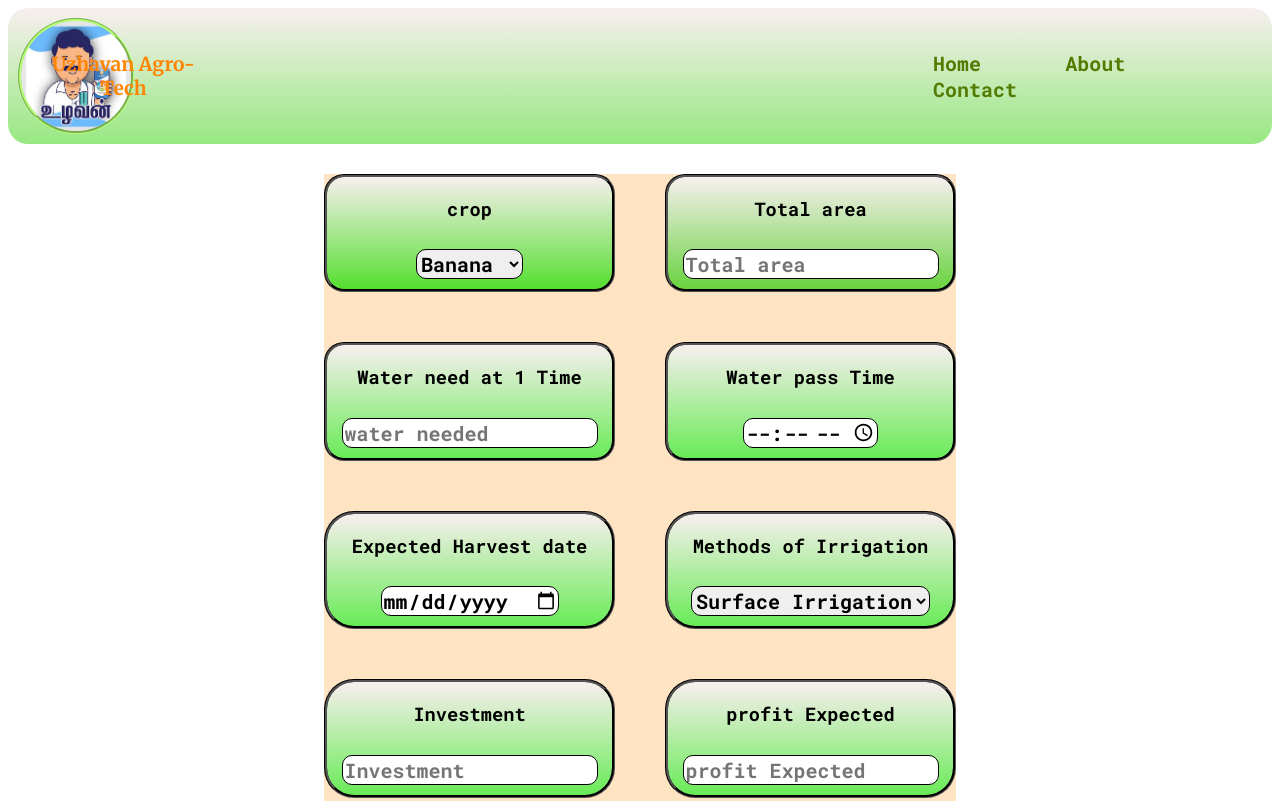
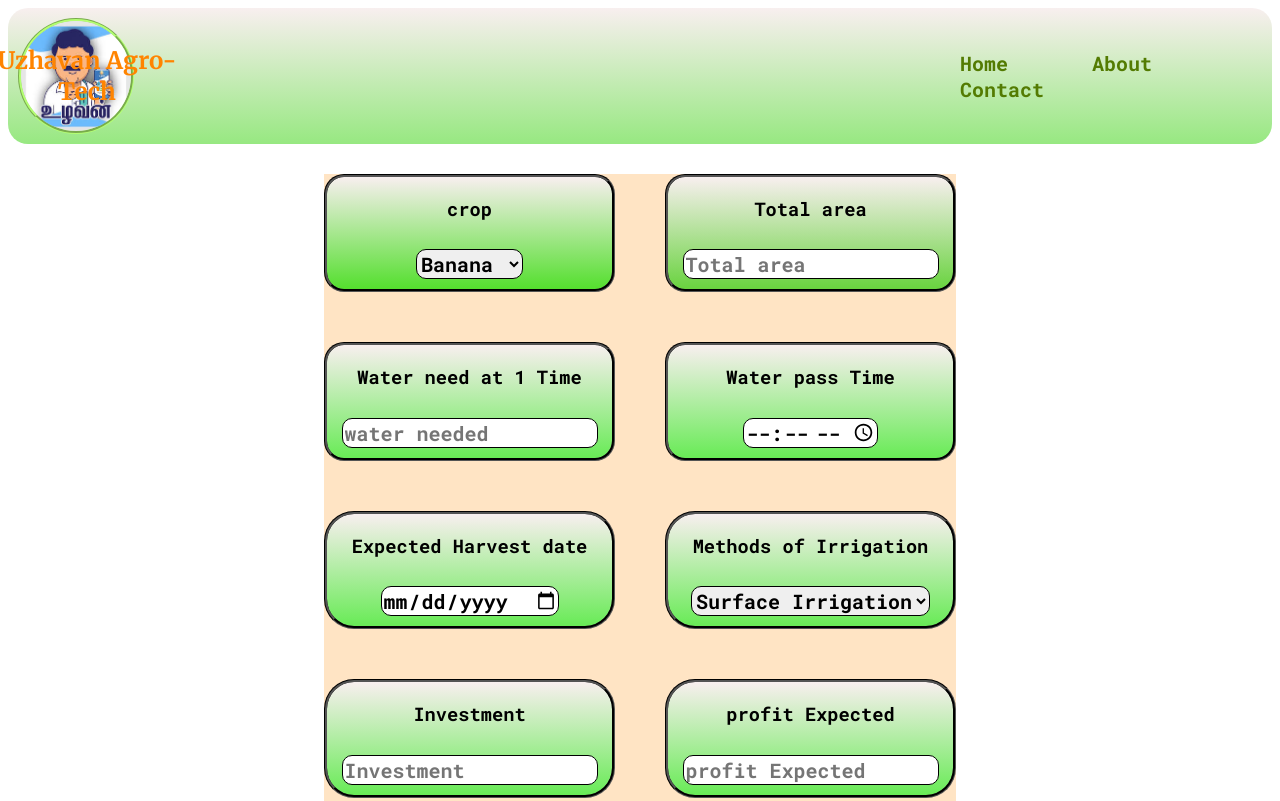
Before and after one commit to vigneshuvn-21ITL133/uzhavan-agroTech, a plain HTML site: page index.html in a window 1280 px wide. Shown: the top 801 px of the page. Drawn offline with Linux system fonts and the light colour scheme.

Commit message:
Update styles.css

```diff
--- a/styles.css
+++ b/styles.css
@@ -5,10 +5,10 @@
     text-align: center;
     color: rgb(255, 132, 0);
     position: relative;
-    right: 650px;
+    right: 700px;
     font-family: "Merriweather", serif;
     font-weight: bold;
-    font-size: 1.2rem;
+    font-size: 1.5rem;
 }
 .menu ul li {
    list-style: none;
```
